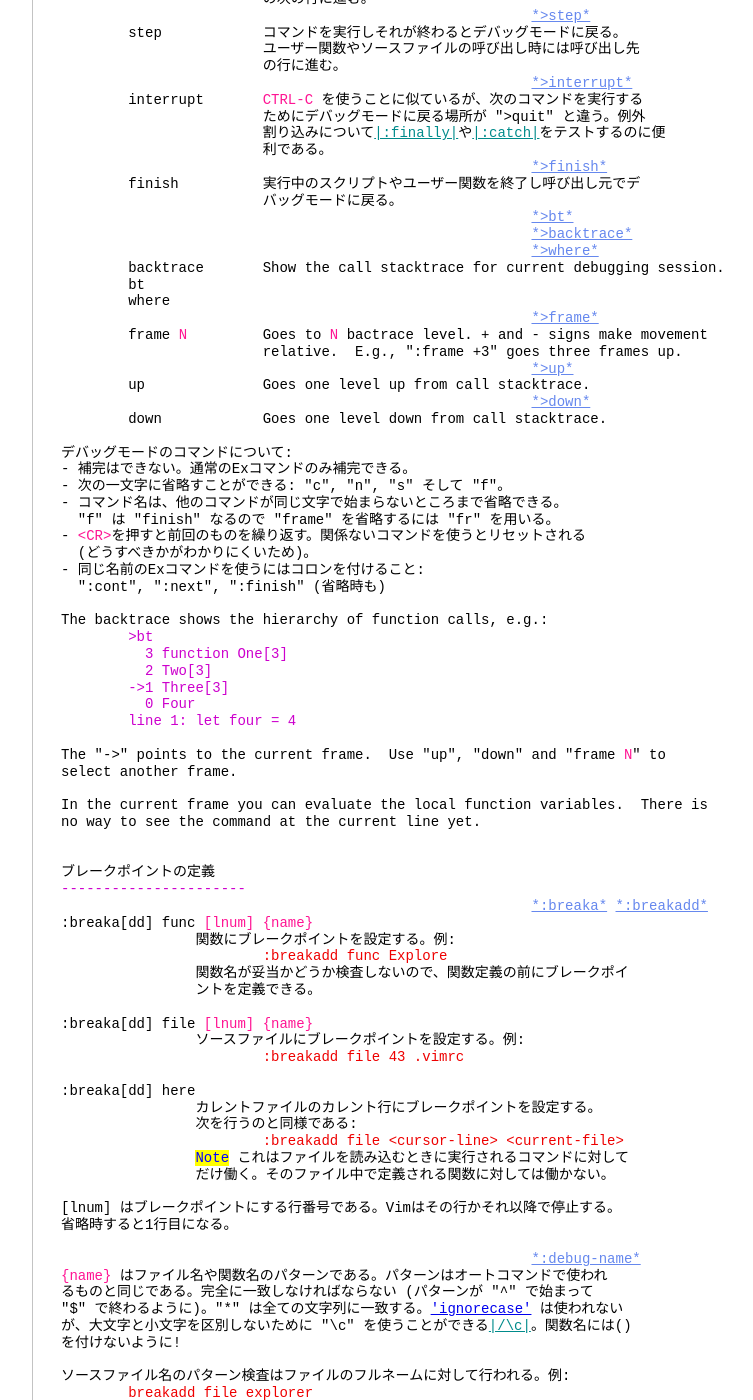
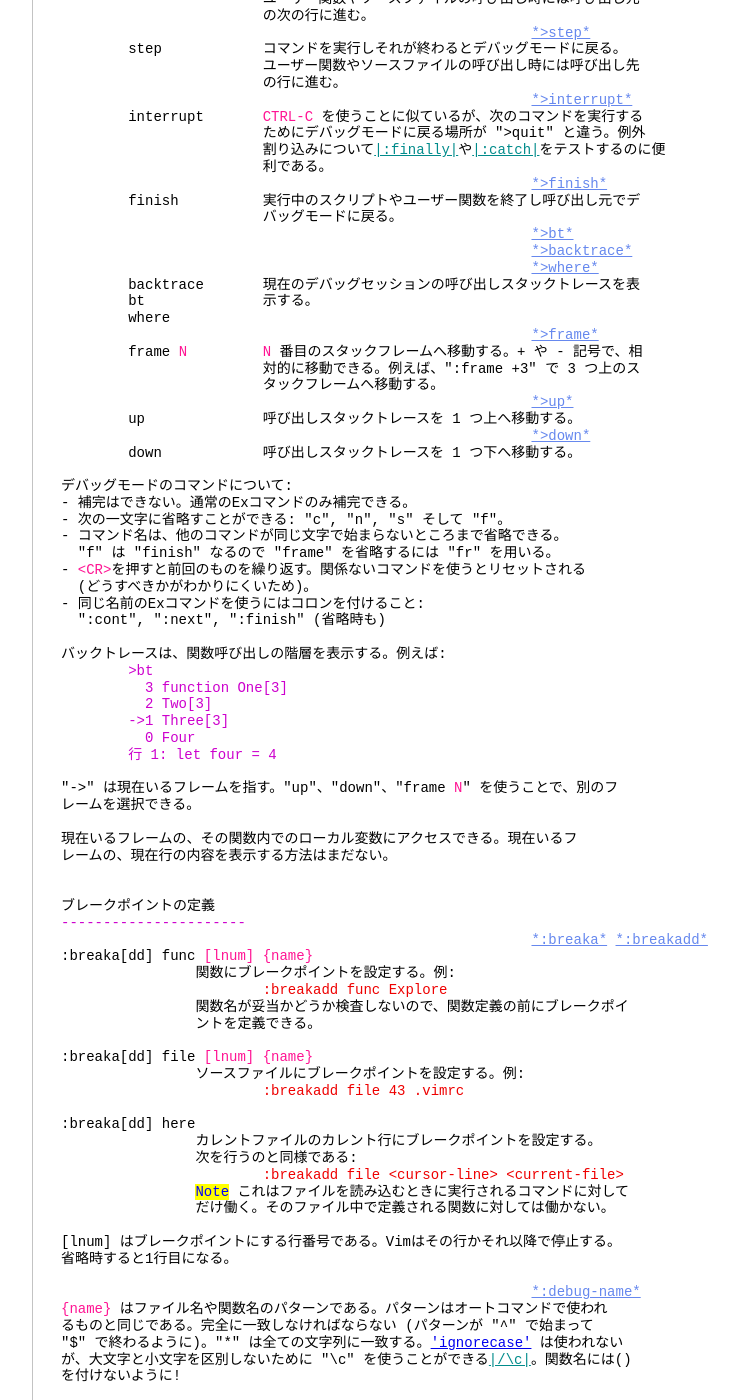
Before and after one commit to vim-jp/vimdoc-ja, a Jekyll site: the page built from repeat.html, in a window 1280 px wide and 1400 px high, scrolled down 7821 px. Shown: the whole window, without its empty margins (340-1093 px from the left). Built offline with Jekyll 4.4.1, drawn with Linux system fonts in a browser that asks for light colours; nearby versions of some CDN libraries; Markdown is read by kramdown in place of the engine named in the settings; comment, search, counter and statistics services are not loaded; some of the changed text lies outside the part shown.

Commit message:
Deployed vim-jp/vimdoc-ja@fce2b5fd6cc5621920b088f13588062ac7a7f658 by ixeris.kaoriya.net

```diff
--- a/repeat.html
+++ b/repeat.html
@@ -117,11 +117,12 @@ q<span class="Special">{0-9a-zA-Z&quot;}</span>&nbsp;&nbsp;&nbsp;&nbsp;&nbsp;&nb
 &nbsp;&nbsp;&nbsp;&nbsp;&nbsp;&nbsp;&nbsp;&nbsp;&nbsp;&nbsp;&nbsp;&nbsp;&nbsp;&nbsp;&nbsp;&nbsp;&nbsp;&nbsp;&nbsp;&nbsp;&nbsp;&nbsp;&nbsp;&nbsp;無効化される。マッピングや&nbsp;<a class="Identifier" href="various.html#:normal">|:normal|</a>&nbsp;の中でも機能しな<br>
 &nbsp;&nbsp;&nbsp;&nbsp;&nbsp;&nbsp;&nbsp;&nbsp;&nbsp;&nbsp;&nbsp;&nbsp;&nbsp;&nbsp;&nbsp;&nbsp;&nbsp;&nbsp;&nbsp;&nbsp;&nbsp;&nbsp;&nbsp;&nbsp;い。<br>
 <br>
-&nbsp;&nbsp;&nbsp;&nbsp;&nbsp;&nbsp;&nbsp;&nbsp;&nbsp;&nbsp;&nbsp;&nbsp;&nbsp;&nbsp;&nbsp;&nbsp;&nbsp;&nbsp;&nbsp;&nbsp;&nbsp;&nbsp;&nbsp;&nbsp;<span class="Todo">Note</span>: If the register being used for recording is also<br>
-&nbsp;&nbsp;&nbsp;&nbsp;&nbsp;&nbsp;&nbsp;&nbsp;&nbsp;&nbsp;&nbsp;&nbsp;&nbsp;&nbsp;&nbsp;&nbsp;&nbsp;&nbsp;&nbsp;&nbsp;&nbsp;&nbsp;&nbsp;&nbsp;used for&nbsp;<a class="Identifier" href="change.html#y">|y|</a>&nbsp;and&nbsp;<a class="Identifier" href="change.html#p">|p|</a>&nbsp;the result is most likely not<br>
-&nbsp;&nbsp;&nbsp;&nbsp;&nbsp;&nbsp;&nbsp;&nbsp;&nbsp;&nbsp;&nbsp;&nbsp;&nbsp;&nbsp;&nbsp;&nbsp;&nbsp;&nbsp;&nbsp;&nbsp;&nbsp;&nbsp;&nbsp;&nbsp;what is expected, because the put will paste the<br>
-&nbsp;&nbsp;&nbsp;&nbsp;&nbsp;&nbsp;&nbsp;&nbsp;&nbsp;&nbsp;&nbsp;&nbsp;&nbsp;&nbsp;&nbsp;&nbsp;&nbsp;&nbsp;&nbsp;&nbsp;&nbsp;&nbsp;&nbsp;&nbsp;recorded macro and the yank will overwrite the<br>
-&nbsp;&nbsp;&nbsp;&nbsp;&nbsp;&nbsp;&nbsp;&nbsp;&nbsp;&nbsp;&nbsp;&nbsp;&nbsp;&nbsp;&nbsp;&nbsp;&nbsp;&nbsp;&nbsp;&nbsp;&nbsp;&nbsp;&nbsp;&nbsp;recorded macro.&nbsp;<span class="Special">{Vi: no recording}</span><br>
+&nbsp;&nbsp;&nbsp;&nbsp;&nbsp;&nbsp;&nbsp;&nbsp;&nbsp;&nbsp;&nbsp;&nbsp;&nbsp;&nbsp;&nbsp;&nbsp;&nbsp;&nbsp;&nbsp;&nbsp;&nbsp;&nbsp;&nbsp;&nbsp;<span class="Todo">Note</span>: もしレコーディングに使っているレジスタが、その最<br>
+&nbsp;&nbsp;&nbsp;&nbsp;&nbsp;&nbsp;&nbsp;&nbsp;&nbsp;&nbsp;&nbsp;&nbsp;&nbsp;&nbsp;&nbsp;&nbsp;&nbsp;&nbsp;&nbsp;&nbsp;&nbsp;&nbsp;&nbsp;&nbsp;中に&nbsp;<a class="Identifier" href="change.html#y">|y|</a>&nbsp;や&nbsp;<a class="Identifier" href="change.html#p">|p|</a>&nbsp;で使われた場合、恐らく期待しない結果に<br>
+&nbsp;&nbsp;&nbsp;&nbsp;&nbsp;&nbsp;&nbsp;&nbsp;&nbsp;&nbsp;&nbsp;&nbsp;&nbsp;&nbsp;&nbsp;&nbsp;&nbsp;&nbsp;&nbsp;&nbsp;&nbsp;&nbsp;&nbsp;&nbsp;なるだろう。なぜなら、<a class="Identifier" href="change.html#p">|p|</a>&nbsp;で貼り付けられる内容は記録さ<br>
+&nbsp;&nbsp;&nbsp;&nbsp;&nbsp;&nbsp;&nbsp;&nbsp;&nbsp;&nbsp;&nbsp;&nbsp;&nbsp;&nbsp;&nbsp;&nbsp;&nbsp;&nbsp;&nbsp;&nbsp;&nbsp;&nbsp;&nbsp;&nbsp;れたマクロのものになり、<a class="Identifier" href="change.html#y">|y|</a>&nbsp;でコピーを行うと記録された<br>
+&nbsp;&nbsp;&nbsp;&nbsp;&nbsp;&nbsp;&nbsp;&nbsp;&nbsp;&nbsp;&nbsp;&nbsp;&nbsp;&nbsp;&nbsp;&nbsp;&nbsp;&nbsp;&nbsp;&nbsp;&nbsp;&nbsp;&nbsp;&nbsp;マクロを上書きしてしまうからである。<br>
+&nbsp;&nbsp;&nbsp;&nbsp;&nbsp;&nbsp;&nbsp;&nbsp;&nbsp;&nbsp;&nbsp;&nbsp;&nbsp;&nbsp;&nbsp;&nbsp;&nbsp;&nbsp;&nbsp;&nbsp;&nbsp;&nbsp;&nbsp;&nbsp;<span class="Special">{Vi: レコーディングはない}</span><br>
 <br>
 q&nbsp;&nbsp;&nbsp;&nbsp;&nbsp;&nbsp;&nbsp;&nbsp;&nbsp;&nbsp;&nbsp;&nbsp;&nbsp;&nbsp;&nbsp;&nbsp;&nbsp;&nbsp;&nbsp;&nbsp;&nbsp;&nbsp; レコーディングを終了する。(実装のメモ: レコーディング<br>
 &nbsp;&nbsp;&nbsp;&nbsp;&nbsp;&nbsp;&nbsp;&nbsp;&nbsp;&nbsp;&nbsp;&nbsp;&nbsp;&nbsp;&nbsp;&nbsp;&nbsp;&nbsp;&nbsp;&nbsp;&nbsp;&nbsp;&nbsp;&nbsp;を終了する 'q' は、それがマッピングの結果であってもレ<br>
@@ -472,16 +473,17 @@ UNIXで作られたファイル)、<a class="Type" href="options.html#'fileforma
 &nbsp;&nbsp;&nbsp;&nbsp;&nbsp;&nbsp;&nbsp;&nbsp;&nbsp;&nbsp;&nbsp;&nbsp;&nbsp;&nbsp;&nbsp;&nbsp;&nbsp;&nbsp;&nbsp;&nbsp;&nbsp;&nbsp;&nbsp;&nbsp;&nbsp;&nbsp;&nbsp;&nbsp;&nbsp;&nbsp;&nbsp;&nbsp;&nbsp;&nbsp;&nbsp;&nbsp;&nbsp;&nbsp;&nbsp;&nbsp;&nbsp;&nbsp;&nbsp;&nbsp;&nbsp;&nbsp;&nbsp;&nbsp;&nbsp;&nbsp;&nbsp;&nbsp;&nbsp;&nbsp;&nbsp;&nbsp;<a class="Constant" href="repeat.html#>bt" name="&gt;bt">*&gt;bt*</a><br>
 &nbsp;&nbsp;&nbsp;&nbsp;&nbsp;&nbsp;&nbsp;&nbsp;&nbsp;&nbsp;&nbsp;&nbsp;&nbsp;&nbsp;&nbsp;&nbsp;&nbsp;&nbsp;&nbsp;&nbsp;&nbsp;&nbsp;&nbsp;&nbsp;&nbsp;&nbsp;&nbsp;&nbsp;&nbsp;&nbsp;&nbsp;&nbsp;&nbsp;&nbsp;&nbsp;&nbsp;&nbsp;&nbsp;&nbsp;&nbsp;&nbsp;&nbsp;&nbsp;&nbsp;&nbsp;&nbsp;&nbsp;&nbsp;&nbsp;&nbsp;&nbsp;&nbsp;&nbsp;&nbsp;&nbsp;&nbsp;<a class="Constant" href="repeat.html#>backtrace" name="&gt;backtrace">*&gt;backtrace*</a><br>
 &nbsp;&nbsp;&nbsp;&nbsp;&nbsp;&nbsp;&nbsp;&nbsp;&nbsp;&nbsp;&nbsp;&nbsp;&nbsp;&nbsp;&nbsp;&nbsp;&nbsp;&nbsp;&nbsp;&nbsp;&nbsp;&nbsp;&nbsp;&nbsp;&nbsp;&nbsp;&nbsp;&nbsp;&nbsp;&nbsp;&nbsp;&nbsp;&nbsp;&nbsp;&nbsp;&nbsp;&nbsp;&nbsp;&nbsp;&nbsp;&nbsp;&nbsp;&nbsp;&nbsp;&nbsp;&nbsp;&nbsp;&nbsp;&nbsp;&nbsp;&nbsp;&nbsp;&nbsp;&nbsp;&nbsp;&nbsp;<a class="Constant" href="repeat.html#>where" name="&gt;where">*&gt;where*</a><br>
-&nbsp;&nbsp;&nbsp;&nbsp;&nbsp;&nbsp;&nbsp;&nbsp;backtrace&nbsp;&nbsp;&nbsp;&nbsp;&nbsp;&nbsp; Show the call stacktrace for current debugging session.<br>
-&nbsp;&nbsp;&nbsp;&nbsp;&nbsp;&nbsp;&nbsp;&nbsp;bt<br>
+&nbsp;&nbsp;&nbsp;&nbsp;&nbsp;&nbsp;&nbsp;&nbsp;backtrace&nbsp;&nbsp;&nbsp;&nbsp;&nbsp;&nbsp; 現在のデバッグセッションの呼び出しスタックトレースを表<br>
+&nbsp;&nbsp;&nbsp;&nbsp;&nbsp;&nbsp;&nbsp;&nbsp;bt&nbsp;&nbsp;&nbsp;&nbsp;&nbsp;&nbsp;&nbsp;&nbsp;&nbsp;&nbsp;&nbsp;&nbsp;&nbsp;&nbsp;示する。<br>
 &nbsp;&nbsp;&nbsp;&nbsp;&nbsp;&nbsp;&nbsp;&nbsp;where<br>
 &nbsp;&nbsp;&nbsp;&nbsp;&nbsp;&nbsp;&nbsp;&nbsp;&nbsp;&nbsp;&nbsp;&nbsp;&nbsp;&nbsp;&nbsp;&nbsp;&nbsp;&nbsp;&nbsp;&nbsp;&nbsp;&nbsp;&nbsp;&nbsp;&nbsp;&nbsp;&nbsp;&nbsp;&nbsp;&nbsp;&nbsp;&nbsp;&nbsp;&nbsp;&nbsp;&nbsp;&nbsp;&nbsp;&nbsp;&nbsp;&nbsp;&nbsp;&nbsp;&nbsp;&nbsp;&nbsp;&nbsp;&nbsp;&nbsp;&nbsp;&nbsp;&nbsp;&nbsp;&nbsp;&nbsp;&nbsp;<a class="Constant" href="repeat.html#>frame" name="&gt;frame">*&gt;frame*</a><br>
-&nbsp;&nbsp;&nbsp;&nbsp;&nbsp;&nbsp;&nbsp;&nbsp;frame&nbsp;<span class="Special">N</span>&nbsp;&nbsp;&nbsp;&nbsp;&nbsp;&nbsp;&nbsp;&nbsp; Goes to&nbsp;<span class="Special">N</span>&nbsp;bactrace level. + and - signs make movement<br>
-&nbsp;&nbsp;&nbsp;&nbsp;&nbsp;&nbsp;&nbsp;&nbsp;&nbsp;&nbsp;&nbsp;&nbsp;&nbsp;&nbsp;&nbsp;&nbsp;&nbsp;&nbsp;&nbsp;&nbsp;&nbsp;&nbsp;&nbsp;&nbsp;relative.&nbsp;&nbsp;E.g., &quot;:frame +3&quot; goes three frames up.<br>
+&nbsp;&nbsp;&nbsp;&nbsp;&nbsp;&nbsp;&nbsp;&nbsp;frame&nbsp;<span class="Special">N</span>&nbsp;&nbsp;&nbsp;&nbsp;&nbsp;&nbsp;&nbsp;&nbsp;&nbsp;<span class="Special">N</span>&nbsp;番目のスタックフレームへ移動する。+ や - 記号で、相<br>
+&nbsp;&nbsp;&nbsp;&nbsp;&nbsp;&nbsp;&nbsp;&nbsp;&nbsp;&nbsp;&nbsp;&nbsp;&nbsp;&nbsp;&nbsp;&nbsp;&nbsp;&nbsp;&nbsp;&nbsp;&nbsp;&nbsp;&nbsp;&nbsp;対的に移動できる。例えば、&quot;:frame +3&quot; で 3 つ上のス<br>
+&nbsp;&nbsp;&nbsp;&nbsp;&nbsp;&nbsp;&nbsp;&nbsp;&nbsp;&nbsp;&nbsp;&nbsp;&nbsp;&nbsp;&nbsp;&nbsp;&nbsp;&nbsp;&nbsp;&nbsp;&nbsp;&nbsp;&nbsp;&nbsp;タックフレームへ移動する。<br>
 &nbsp;&nbsp;&nbsp;&nbsp;&nbsp;&nbsp;&nbsp;&nbsp;&nbsp;&nbsp;&nbsp;&nbsp;&nbsp;&nbsp;&nbsp;&nbsp;&nbsp;&nbsp;&nbsp;&nbsp;&nbsp;&nbsp;&nbsp;&nbsp;&nbsp;&nbsp;&nbsp;&nbsp;&nbsp;&nbsp;&nbsp;&nbsp;&nbsp;&nbsp;&nbsp;&nbsp;&nbsp;&nbsp;&nbsp;&nbsp;&nbsp;&nbsp;&nbsp;&nbsp;&nbsp;&nbsp;&nbsp;&nbsp;&nbsp;&nbsp;&nbsp;&nbsp;&nbsp;&nbsp;&nbsp;&nbsp;<a class="Constant" href="repeat.html#>up" name="&gt;up">*&gt;up*</a><br>
-&nbsp;&nbsp;&nbsp;&nbsp;&nbsp;&nbsp;&nbsp;&nbsp;up&nbsp;&nbsp;&nbsp;&nbsp;&nbsp;&nbsp;&nbsp;&nbsp;&nbsp;&nbsp;&nbsp;&nbsp;&nbsp;&nbsp;Goes one level up from call stacktrace.<br>
+&nbsp;&nbsp;&nbsp;&nbsp;&nbsp;&nbsp;&nbsp;&nbsp;up&nbsp;&nbsp;&nbsp;&nbsp;&nbsp;&nbsp;&nbsp;&nbsp;&nbsp;&nbsp;&nbsp;&nbsp;&nbsp;&nbsp;呼び出しスタックトレースを 1 つ上へ移動する。<br>
 &nbsp;&nbsp;&nbsp;&nbsp;&nbsp;&nbsp;&nbsp;&nbsp;&nbsp;&nbsp;&nbsp;&nbsp;&nbsp;&nbsp;&nbsp;&nbsp;&nbsp;&nbsp;&nbsp;&nbsp;&nbsp;&nbsp;&nbsp;&nbsp;&nbsp;&nbsp;&nbsp;&nbsp;&nbsp;&nbsp;&nbsp;&nbsp;&nbsp;&nbsp;&nbsp;&nbsp;&nbsp;&nbsp;&nbsp;&nbsp;&nbsp;&nbsp;&nbsp;&nbsp;&nbsp;&nbsp;&nbsp;&nbsp;&nbsp;&nbsp;&nbsp;&nbsp;&nbsp;&nbsp;&nbsp;&nbsp;<a class="Constant" href="repeat.html#>down" name="&gt;down">*&gt;down*</a><br>
-&nbsp;&nbsp;&nbsp;&nbsp;&nbsp;&nbsp;&nbsp;&nbsp;down&nbsp;&nbsp;&nbsp;&nbsp;&nbsp;&nbsp;&nbsp;&nbsp;&nbsp;&nbsp;&nbsp;&nbsp;Goes one level down from call stacktrace.<br>
+&nbsp;&nbsp;&nbsp;&nbsp;&nbsp;&nbsp;&nbsp;&nbsp;down&nbsp;&nbsp;&nbsp;&nbsp;&nbsp;&nbsp;&nbsp;&nbsp;&nbsp;&nbsp;&nbsp;&nbsp;呼び出しスタックトレースを 1 つ下へ移動する。<br>
 <br>
 デバッグモードのコマンドについて:<br>
 - 補完はできない。通常のExコマンドのみ補完できる。<br>
@@ -493,19 +495,19 @@ UNIXで作られたファイル)、<a class="Type" href="options.html#'fileforma
 - 同じ名前のExコマンドを使うにはコロンを付けること:<br>
 &nbsp;&nbsp;&quot;:cont&quot;, &quot;:next&quot;, &quot;:finish&quot; (省略時も)<br>
 <br>
-The backtrace shows the hierarchy of function calls, e.g.:<br>
+バックトレースは、関数呼び出しの階層を表示する。例えば:<br>
 &nbsp;&nbsp;&nbsp;&nbsp;&nbsp;&nbsp;&nbsp;&nbsp;<span class="PreProc">&gt;bt</span><br>
 &nbsp;&nbsp;&nbsp;&nbsp;&nbsp;&nbsp;&nbsp;&nbsp;&nbsp;&nbsp;<span class="PreProc">3 function One[3]</span><br>
 &nbsp;&nbsp;&nbsp;&nbsp;&nbsp;&nbsp;&nbsp;&nbsp;&nbsp;&nbsp;<span class="PreProc">2 Two[3]</span><br>
 &nbsp;&nbsp;&nbsp;&nbsp;&nbsp;&nbsp;&nbsp;&nbsp;<span class="PreProc">-&gt;1 Three[3]</span><br>
 &nbsp;&nbsp;&nbsp;&nbsp;&nbsp;&nbsp;&nbsp;&nbsp;&nbsp;&nbsp;<span class="PreProc">0 Four</span><br>
-&nbsp;&nbsp;&nbsp;&nbsp;&nbsp;&nbsp;&nbsp;&nbsp;<span class="PreProc">line 1: let four = 4</span><br>
+&nbsp;&nbsp;&nbsp;&nbsp;&nbsp;&nbsp;&nbsp;&nbsp;<span class="PreProc">行 1: let four = 4</span><br>
 <br>
-The &quot;-&gt;&quot; points to the current frame.&nbsp;&nbsp;Use &quot;up&quot;, &quot;down&quot; and &quot;frame&nbsp;<span class="Special">N</span>&quot; to<br>
-select another frame.<br>
+&quot;-&gt;&quot; は現在いるフレームを指す。&quot;up&quot;、&quot;down&quot;、&quot;frame&nbsp;<span class="Special">N</span>&quot; を使うことで、別のフ<br>
+レームを選択できる。<br>
 <br>
-In the current frame you can evaluate the local function variables.&nbsp;&nbsp;There is<br>
-no way to see the command at the current line yet.<br>
+現在いるフレームの、その関数内でのローカル変数にアクセスできる。現在いるフ<br>
+レームの、現在行の内容を表示する方法はまだない。<br>
 <br>
 <br>
 ブレークポイントの定義<br>
```
